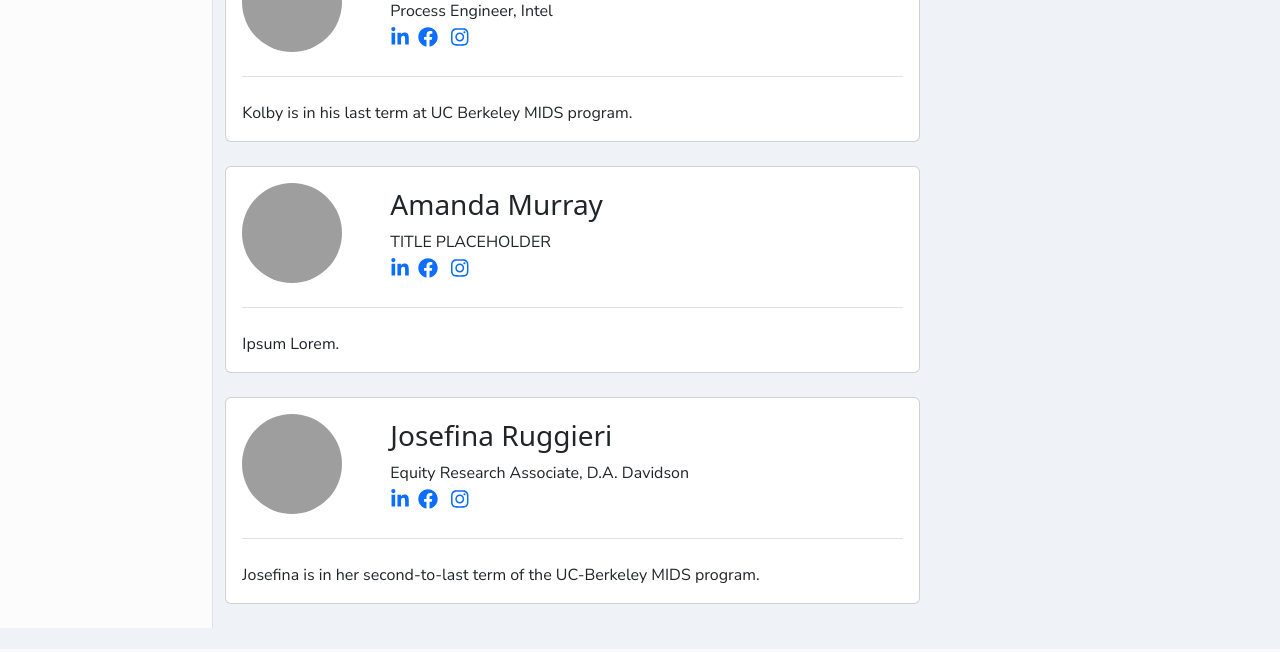
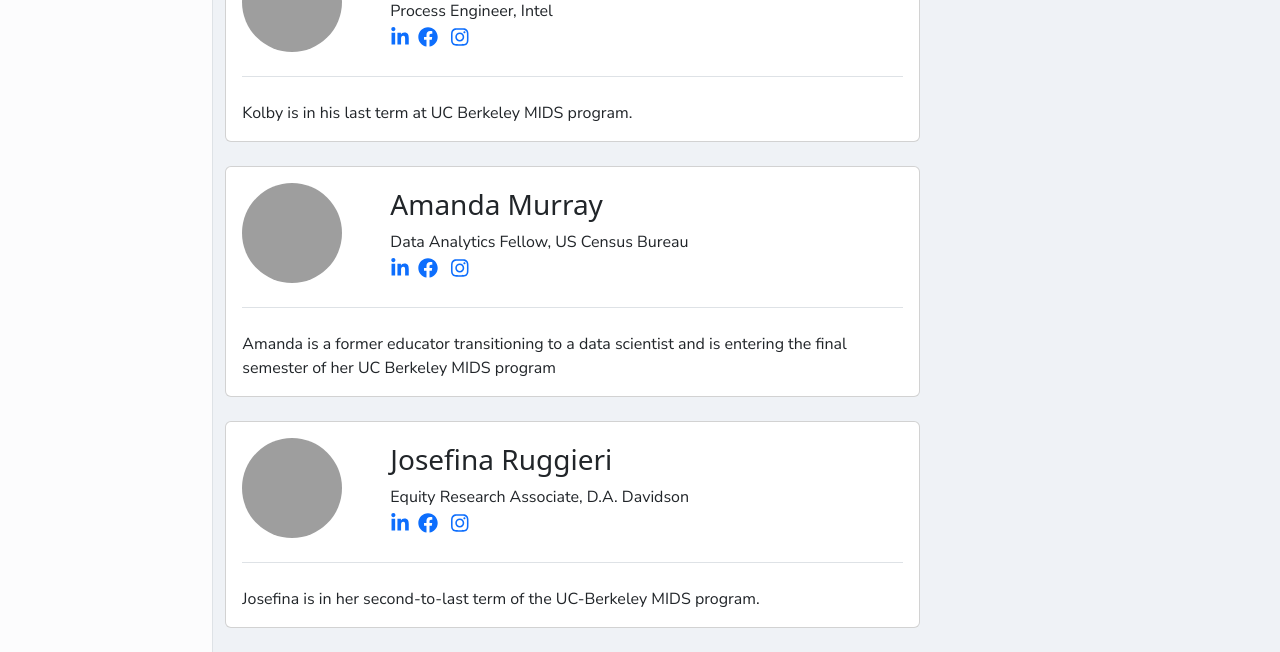
Before and after one commit to hjesse92/public_employee_salaries, a Flask app: page /about-us in a window 1280 px wide. Shown: the part 451-1103 px from the top of the page. Before the commit the page ends 1079 px from the top, so only its background shows below. Run offline with Flask 3, Linux system fonts and the light colour scheme; grey boxes are pictures that could not be loaded.

Commit message:
added AM profile

```diff
--- a/templates/about-us.html
+++ b/templates/about-us.html
@@ -191,7 +191,7 @@
                   </div>
                   <div class="col-12 col-sm-auto flex-1">
                     <h3>Amanda Murray</h3>
-                    <p class="text-800">TITLE PLACEHOLDER</p>
+                    <p class="text-800">Data Analytics Fellow, US Census Bureau</p>
                     <div><a class="me-2" href="#!"><svg class="svg-inline--fa fa-linkedin-in text-400 hover-primary"
                           aria-hidden="true" focusable="false" data-prefix="fab" data-icon="linkedin-in" role="img"
                           xmlns="http://www.w3.org/2000/svg" viewBox="0 0 448 512" data-fa-i2svg="">
@@ -220,7 +220,7 @@
               </div>
               <div class="d-flex flex-between-center pt-4">
                 <p>
-                  Ipsum Lorem.
+                  Amanda is a former educator transitioning to a data scientist and is entering the final semester of her UC Berkeley MIDS program
                 </p>
               </div>
             </div>
```
